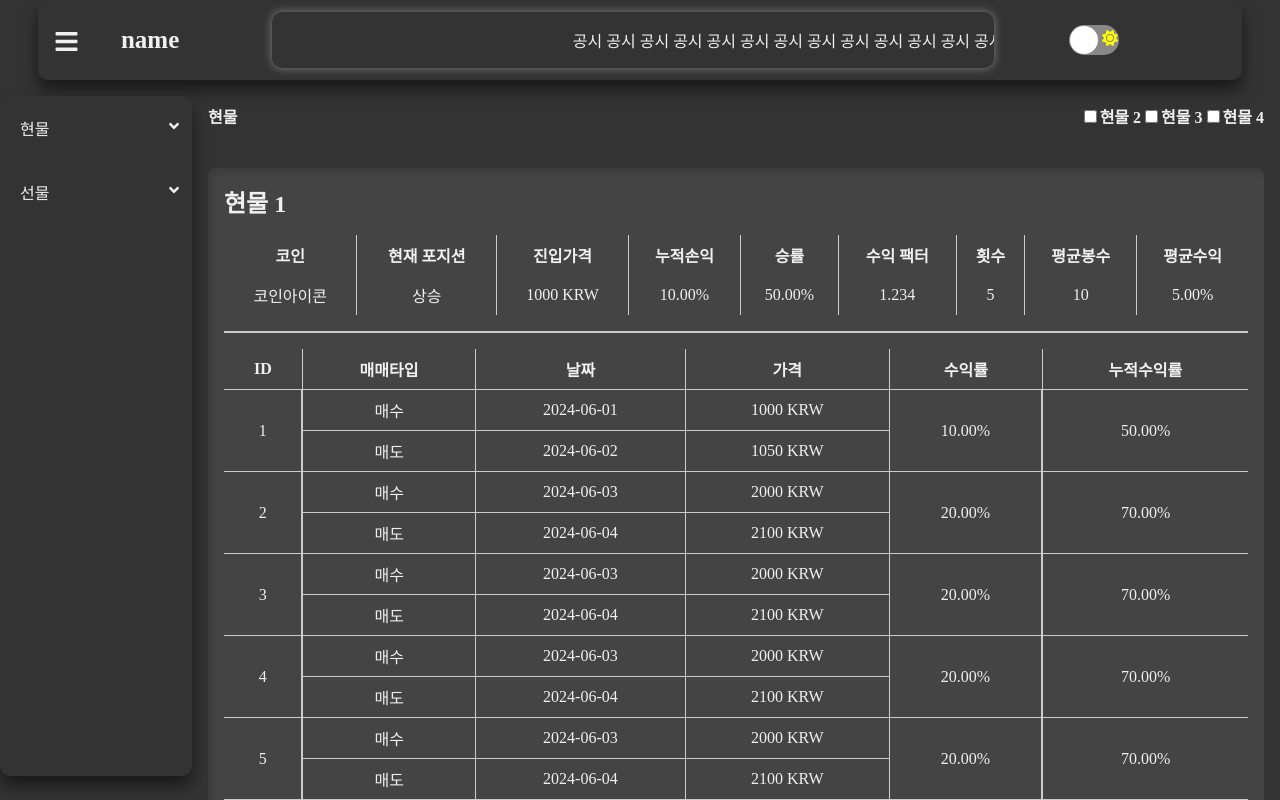
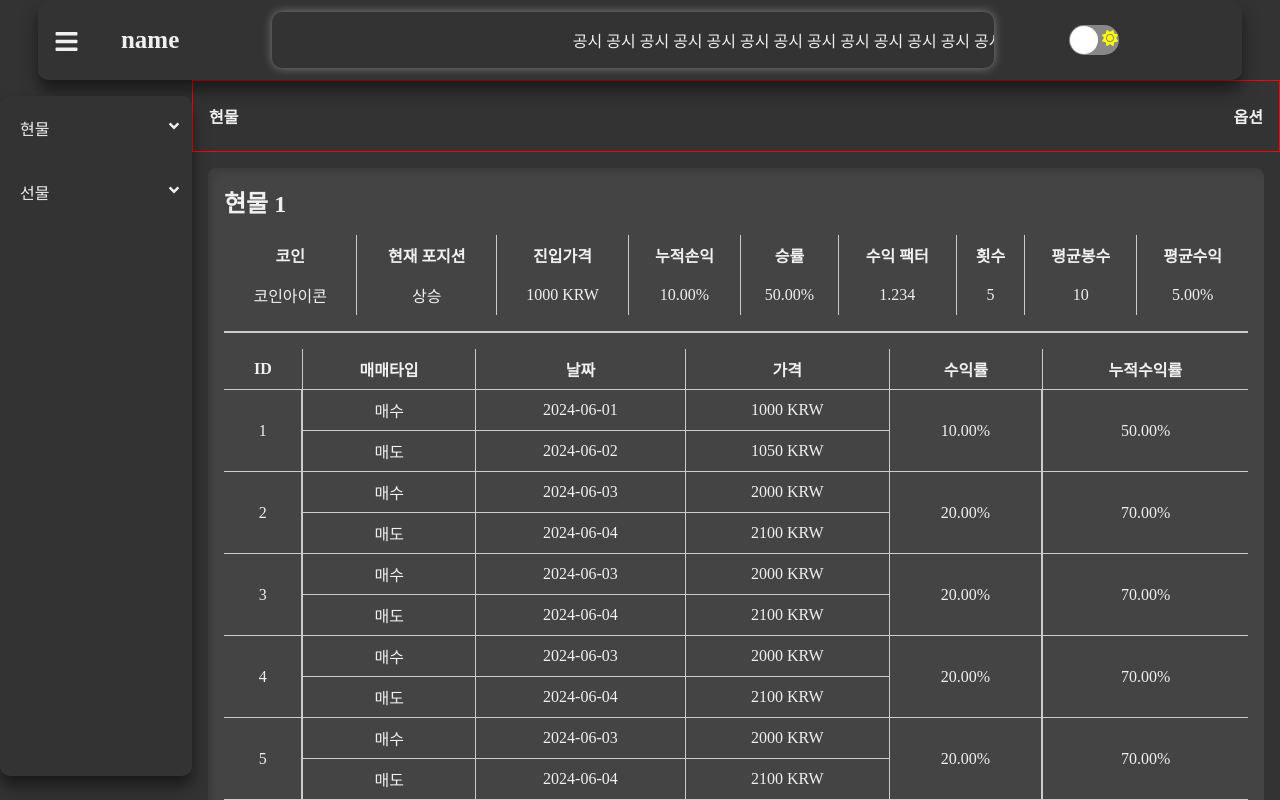
Before and after one commit to deenuit113/Tradin, a Next.js app in the folder coin/: page /spot/1 in a window 1280 px wide. Built offline with nearby package versions, Linux system fonts and the light colour scheme.

Commit message:
Feat: add strategy option button

```diff
--- a/coin/src/components/commons/sidebar/Sidebar.styles.tsx
+++ b/coin/src/components/commons/sidebar/Sidebar.styles.tsx
@@ -14,8 +14,9 @@ export const Sidebar = styled.div<{ open: boolean, darkMode: boolean }>`
     transition: left 0.3s ease;
 
     @media all and (min-width:359px) and (max-width: 799px) {
-        width: 30%;
+        width: 15%;
         left: ${({ open }) => (open ? "0" : "-40%")};
+        font-size: 12px;
     }
 `;
 
--- a/coin/src/components/units/item/ItemDetail.styles.tsx
+++ b/coin/src/components/units/item/ItemDetail.styles.tsx
@@ -64,6 +64,8 @@ export const SpotHeader = styled.div<{ sidebarOpen: boolean, darkMode: boolean }
     padding: 1rem;
     font-weight: bolder;
     color: ${({ darkMode }) => (darkMode ? '#333' : '#f0f0f0')};
+    border: 1px solid red;
+    position: relative;
 
     .FaAngleRight{
         margin-left: 10px;
@@ -187,3 +189,18 @@ export const TransactionHistory = styled.table<{ darkMode: boolean }>`
         border-right: 2px solid ${({ darkMode }) => (darkMode ? '#ccc' : '#ccc')};
     }
 `;
+
+export const StrategyOption = styled.div`
+    cursor: pointer;
+    display: relative;
+`;
+
+export const StrategyOptionDrop = styled.div`
+    position: absolute;
+    background-color: #f0f0f0;
+    box-shadow: 0px 8px 16px rgba(0, 0, 0, 0.1);
+    border: 1px solid lightgray;
+    border-radius: 8px;
+    right: 10px;
+    top: 50px;
+`;
--- a/coin/src/components/units/item/spot/SpotDetail.tsx
+++ b/coin/src/components/units/item/spot/SpotDetail.tsx
@@ -11,6 +11,7 @@ export default function SpotDetail(): JSX.Element {
     const [isDarkMode] = useRecoilState(darkMode);
     const router = useRouter();
     const { num } = router.query;
+    const [isMenuOpen, setMenuOpen] = useState<boolean>(false);
 
     const [selectedOption, setSelectedOption] = useState<number | null>(null);
 
@@ -44,12 +45,18 @@ export default function SpotDetail(): JSX.Element {
         setSelectedOption(null); // Reset selected option when route changes
     }, [num]);
 
+    const onClickStrategyOption = () => {
+        setMenuOpen(prev=> !prev);
+    }
+
     return (
         <S.Container darkMode={isDarkMode}>
             <SideBar />
             <S.SpotHeader sidebarOpen={sidebarOpen} darkMode={isDarkMode}>
                     현물
-                    <div>
+                    <S.StrategyOption onClick={onClickStrategyOption}>옵션</S.StrategyOption>
+                    { isMenuOpen &&
+                        <S.StrategyOptionDrop>
                             {availableOptions.map(n => (
                                 <label key={n}>
                                     <input
@@ -60,7 +67,9 @@ export default function SpotDetail(): JSX.Element {
                                     현물 {n}
                                 </label>
                             ))}
-                    </div>
+                        </S.StrategyOptionDrop>
+                    }
+
                 </S.SpotHeader>
             <S.MainContent sidebarOpen={sidebarOpen} darkMode={isDarkMode}>
                 <S.WidgetDetailContainer darkMode={isDarkMode} selectedOption={selectedOption}>
```
Lines whose indentation alone changed are shown as unchanged.
